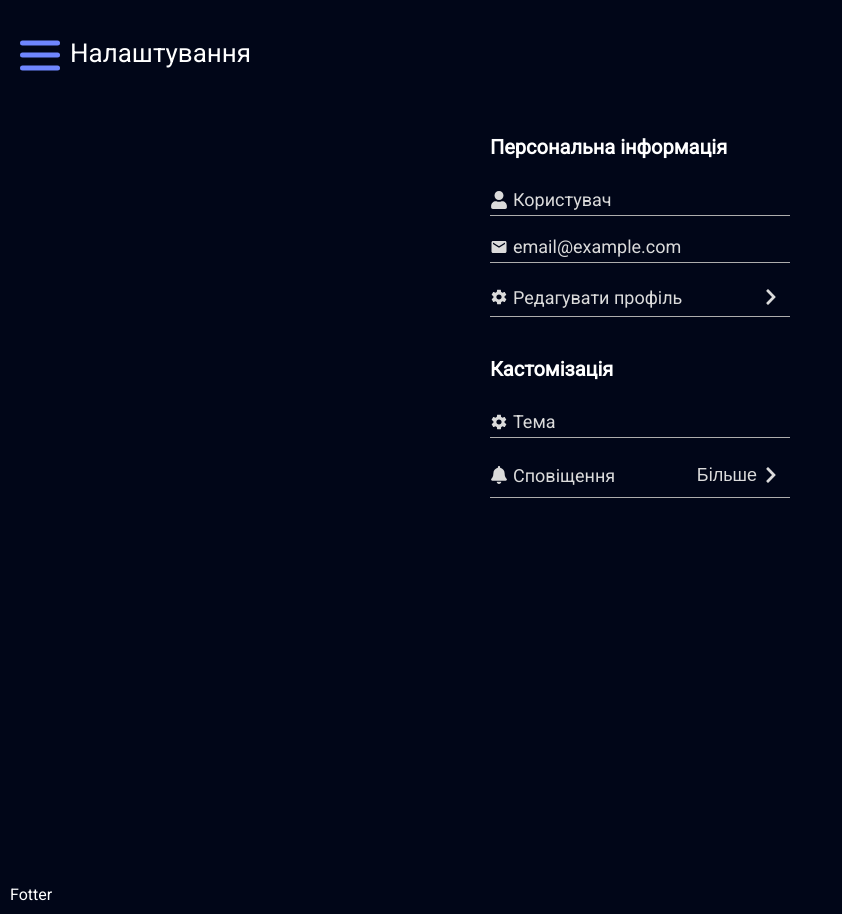
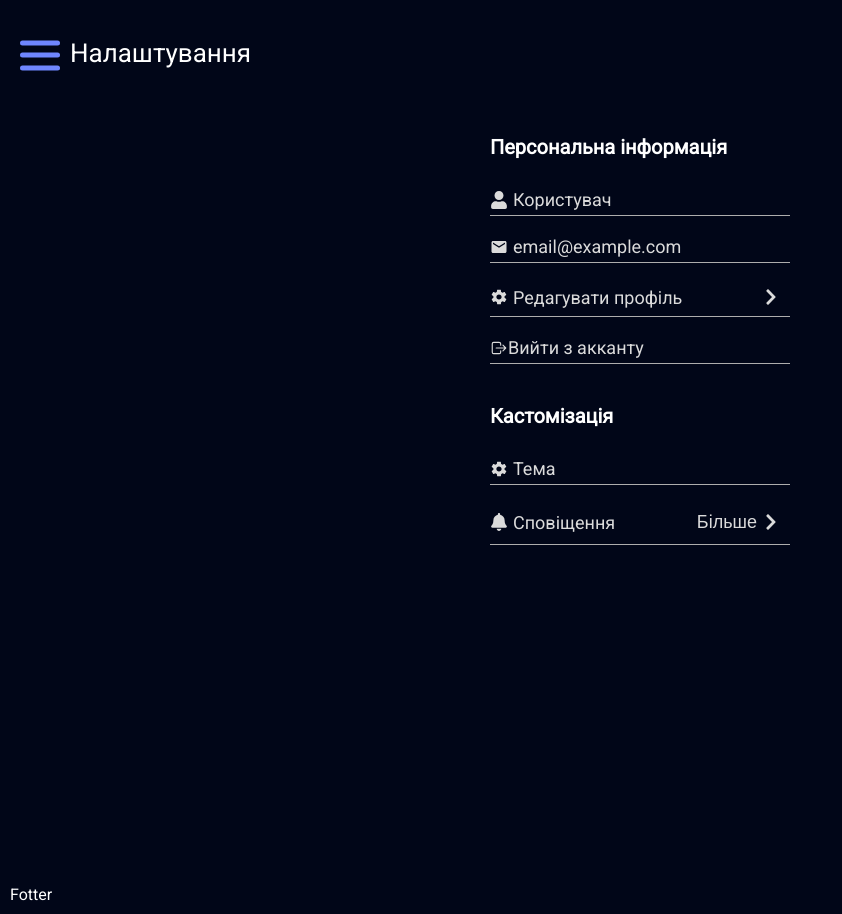
Before and after one commit to Nik91K/SleepTracker, a React (Vite) app: page /sleeptracker/settings in a window 1280 px wide. Shown: the whole page, without its empty margins (0-842 px from the left). Built offline with nearby package versions, Linux system fonts and the light colour scheme; no server answers; sample sign-in values are in the browser's storage.

Commit message:
added logout button to settings page

```diff
--- a/src/components/Layout/SettingsBlocks/SettingsBlocks.tsx
+++ b/src/components/Layout/SettingsBlocks/SettingsBlocks.tsx
@@ -2,7 +2,7 @@ import type { ReactNode } from 'react'
 import './style.css'
 
 type DataItem = {
-  label: string
+  label?: string
   value?: ReactNode
   icon?: ReactNode
 }
--- a/src/pages/SleepTracker/Settings/Settings.tsx
+++ b/src/pages/SleepTracker/Settings/Settings.tsx
@@ -6,6 +6,8 @@ import { FaUser, FaBell } from 'react-icons/fa'
 import { MdEmail } from 'react-icons/md'
 import { IoMdSettings } from "react-icons/io";
 import EditProfileModal from '../../../components/Layout/EditProfie'
+import LogoutButton from '../../../components/common/Buttons/Logout'
+import { IoIosLogOut } from "react-icons/io"
 import './style.css'
 
 const Settings = () => {
@@ -15,7 +17,8 @@ const Settings = () => {
     const personalInfo = [
         { label: name, icon: <FaUser /> },
         { label: email, icon: <MdEmail /> },
-        { label: 'Редагувати профіль', value: <ModalButton buttonName=''><EditProfileModal /></ModalButton>, icon: <IoMdSettings /> }
+        { label: 'Редагувати профіль', value: <ModalButton buttonName=''><EditProfileModal /></ModalButton>, icon: <IoMdSettings /> },
+        { value: <LogoutButton />}
     ]
 
     const customization = [
```
